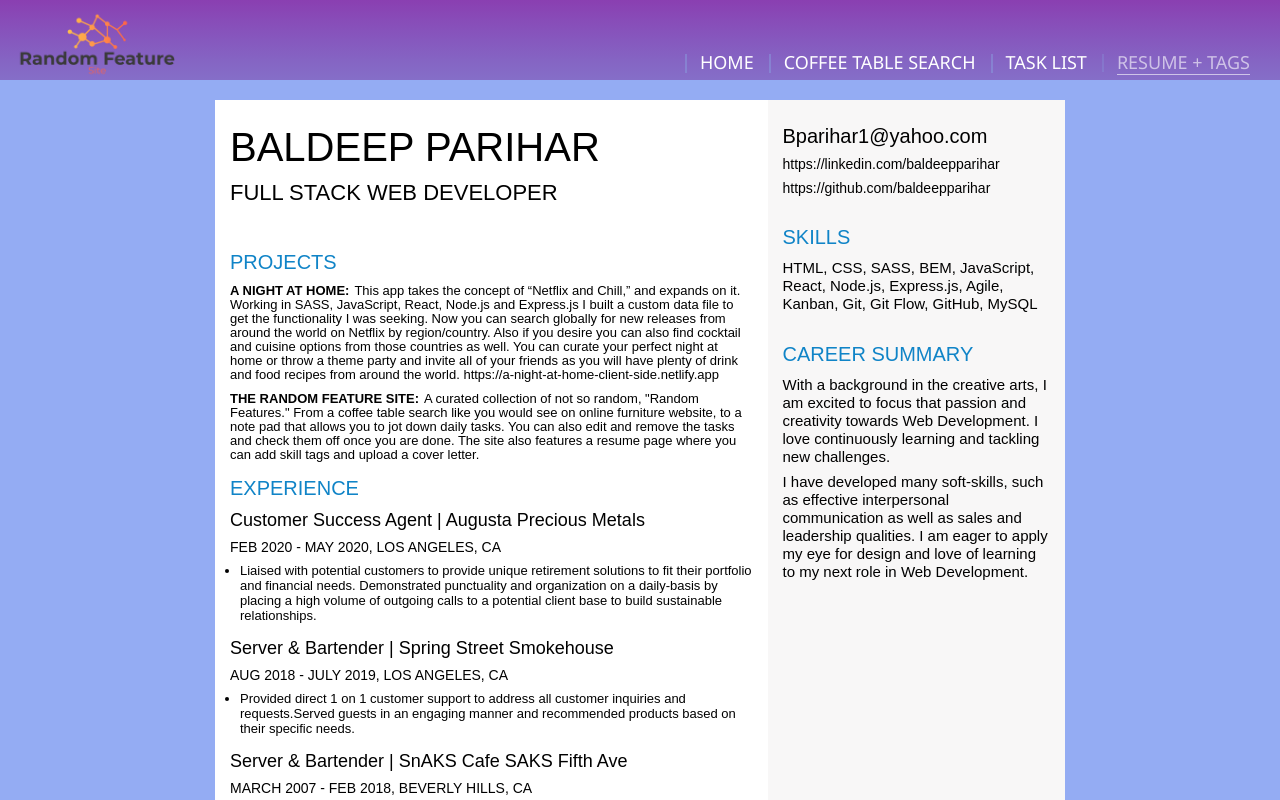
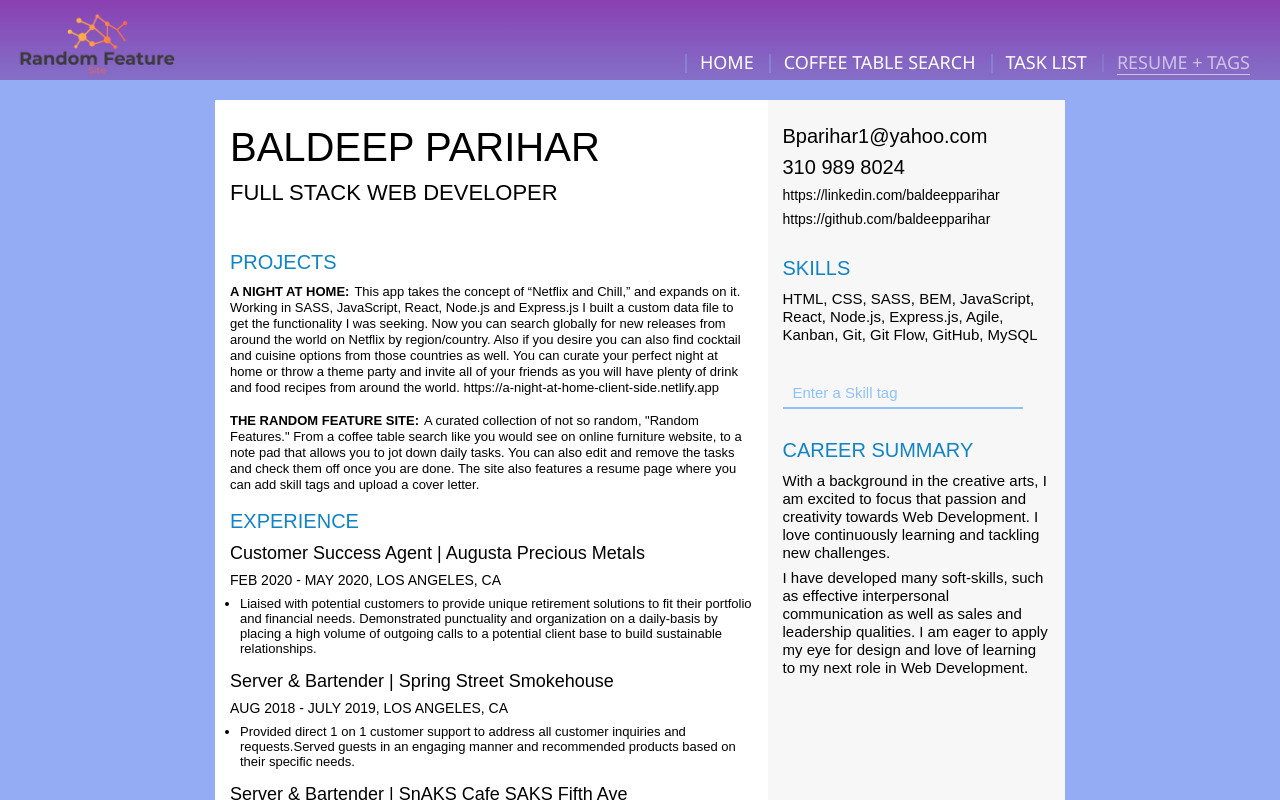
Before and after one commit to baldeepparihar/Random-Feature-Site, a React (Create React App) app: page /ResumeTags in a window 1280 px wide. Shown: the top 800 px of the page. Built offline with nearby package versions, Linux system fonts and the light colour scheme.

Commit message:
tags functional and deleting

```diff
--- a/src/components/resume/resume.js
+++ b/src/components/resume/resume.js
@@ -1,5 +1,6 @@
 import React from 'react';
 import './resume.scss';
+import TagInput from './tagInput';
 
 function Resume() {
     return (
@@ -61,17 +62,23 @@ function Resume() {
                     <div className="Resume__Right">
                         <div className="Resume__Contact-Info">
                         <h3>Bparihar1@yahoo.com</h3>
+                        <h3>310 989 8024</h3>
                         <p>https://linkedin.com/baldeepparihar</p>
                         <p>https://github.com/baldeepparihar</p>
                         </div>
                         <div className="Resume__Skills">
                             <h3>skills</h3>
                             <p>HTML, CSS, SASS, BEM, JavaScript, React, Node.js, Express.js, Agile, Kanban, Git, Git Flow, GitHub, MySQL</p>
+                            <div>
+                                <TagInput />
+                            </div>
                         </div>
                         <div className="Resume__Career-Summary">
                             <h3>career summary</h3>
-                            <p>With a background in the creative arts, I am excited to focus that passion and creativity towards Web Development.  I love continuously learning and tackling new challenges.</p>
-                            <p>I have developed many soft-skills, such as effective interpersonal communication as well as sales and leadership qualities.  I am eager to apply my eye for design and love of learning to my next role in Web Development.</p>
+                            <p>With a background in the creative arts, I am excited to focus that passion and creativity towards Web Development.
+                                I love continuously learning and tackling new challenges.</p>
+                            <p>I have developed many soft-skills, such as effective interpersonal communication as well as sales and leadership
+                                qualities.  I am eager to apply my eye for design and love of learning to my next role in Web Development.</p>
                         </div>
                     </div>
                 </div>
--- a/src/components/resume/resume.scss
+++ b/src/components/resume/resume.scss
@@ -111,6 +111,7 @@
     }
 
     &__Education {
+        font-family: Arial, Helvetica, sans-serif;
 
         h3{
             text-transform: uppercase;
@@ -238,8 +239,8 @@
             p {
                 font-size: 1.3rem;
                 font-weight: 200;
-                line-height: 1.4rem;
-                margin-bottom: 1rem;
+                line-height: 1.6rem;
+                margin-bottom: 1.7rem;
                 margin-top: 1rem;
             }
 
@@ -292,7 +293,7 @@
             }
 
             h5 {
-                font-size: 1.6rem;
+                font-size: 1.4rem;
                 margin-bottom: 1rem;
             }
 
--- /dev/null
+++ b/src/components/resume/tagInput.js
@@ -0,0 +1,59 @@
+import React, { useState } from 'react';
+import CloseIcon from '../../assets/closeIcon.png';
+import './tagInput.scss';
+
+function TagInput(props) {
+    const [tags, setTags] = useState([]);
+
+    // const tags = skill.tags || [];
+
+    const handleTags = (e) => {
+        let tagValue = e.target.value;
+
+        if (e.key === 'Enter' && tagValue) {
+            setTags([...tags, tagValue])
+            e.target.value = '';
+        }
+    };
+
+    const handleDelete = (idxToDelete) => {
+        const filteredTags = tags.filter((_, idx) => {
+            return idx !== idxToDelete;
+        })
+        setTags(filteredTags);
+    };
+
+    return (
+        <div className="TagInput">
+            <div className="TagInput__Container">
+                <ul className="TagInput__Tag--Wrapper">
+                    {
+                        tags.map((tag, idx) => (
+                            <li
+                            key={idx}
+                            className="TagInput__Tag"
+                            >
+                            <span className="TagInput__Tag--Text">{tag}</span>
+                            <img
+                            className="TagInput__Tag--Icon"
+                            src={CloseIcon} alt="X Icon"
+                            onClick={() => handleDelete(idx)}
+                            />
+                            </li>
+                        ))
+                    }
+                </ul>
+                <input
+                    className="TagInput__Search"
+                    type="text"
+                    placeholder="Enter a Skill tag"
+                    onKeyUp={handleTags}
+                />
+
+            </div>
+
+        </div>
+    )
+}
+
+export default TagInput;
--- /dev/null
+++ b/src/components/resume/tagInput.scss
@@ -0,0 +1,50 @@
+@use '../partials/reset.scss' as *;
+
+.TagInput {
+
+
+    &__Tag--Wrapper {
+        display: flex;
+        flex-wrap: wrap;
+    }
+
+    &__Tag {
+        display: flex;
+        justify-content: space-between;
+        align-items: center;
+        list-style-type: none;
+        background-color: rgb(142, 194, 255);
+        width: auto;
+        font-size: 1.2rem;
+        color: #fff;
+        margin: 0.5rem 0.5rem;
+        padding: 0.5rem;
+    }
+
+    &__Tag--Icon {
+        width: 1.3rem;
+        margin-left: 0.5rem;
+    }
+
+    &__Search {
+        border: none;
+        border-bottom: 2px solid rgb(142, 194, 255);
+        width: 90%;
+        height: 3rem;
+        margin-top: 3rem;
+        background-color: rgb(248, 247, 247);
+
+        &:focus {
+            outline: none;
+            padding-left: 1rem;
+        }
+
+    }
+}
+
+::placeholder {
+    font-size: 1.5rem;
+    padding-left: 1rem;
+    margin-left: 1rem;
+    color: rgb(142, 194, 255);
+}
```
